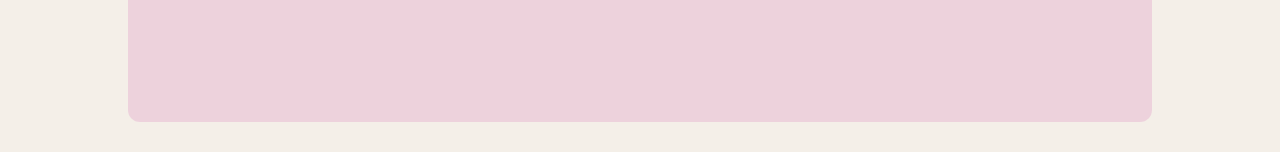
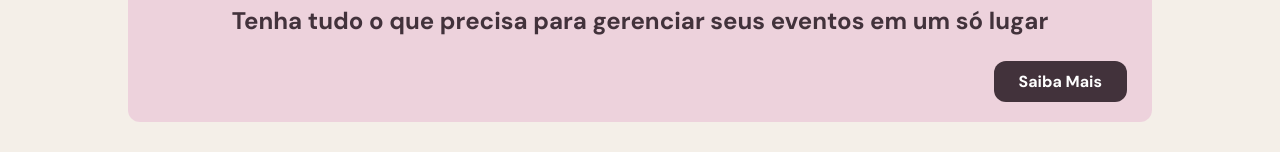
Before and after one commit to DiegoGMdrs/EventHub_Project, a plain HTML site: page Projeto_(EventHub)/index.html in a window 1280 px wide. Shown: the part 2263-2415 px from the top of the page. Drawn offline with nearby package versions, Linux system fonts and the light colour scheme.

Commit message:
Re-adding footer and button to event registration section

```diff
--- a/Projeto_(EventHub)/index.html
+++ b/Projeto_(EventHub)/index.html
@@ -399,6 +399,11 @@
                     <img src="https://static.vecteezy.com/ti/vetor-gratis/p1/46884938-ilustracao-do-uma-homem-trabalhando-em-uma-computador-portatil-com-dados-analytics-graficos-e-nuvem-informatica-elementos-em-torno-da-ele-sugerindo-uma-foco-em-tecnologia-e-crescimento-vetor.jpg" alt="Produtor de eventos">
                 </div>
             </div>
+            <div class="event-registration-footer">
+                        <h2>Tenha tudo o que precisa para gerenciar seus eventos em um só lugar</h2>
+                    </div>
+
+                    <a href="#" class="event-registration-button">Saiba Mais</a>
 
                 </section>
         </main>
```
